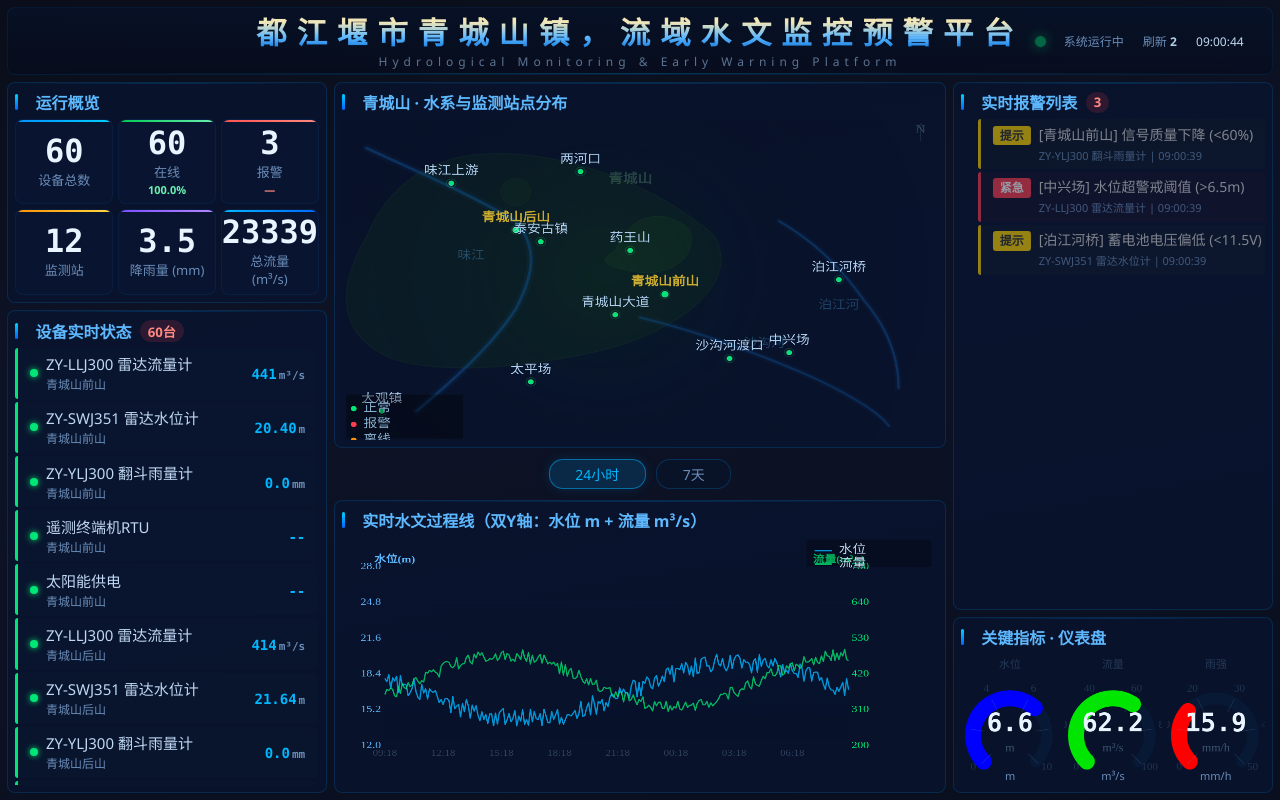
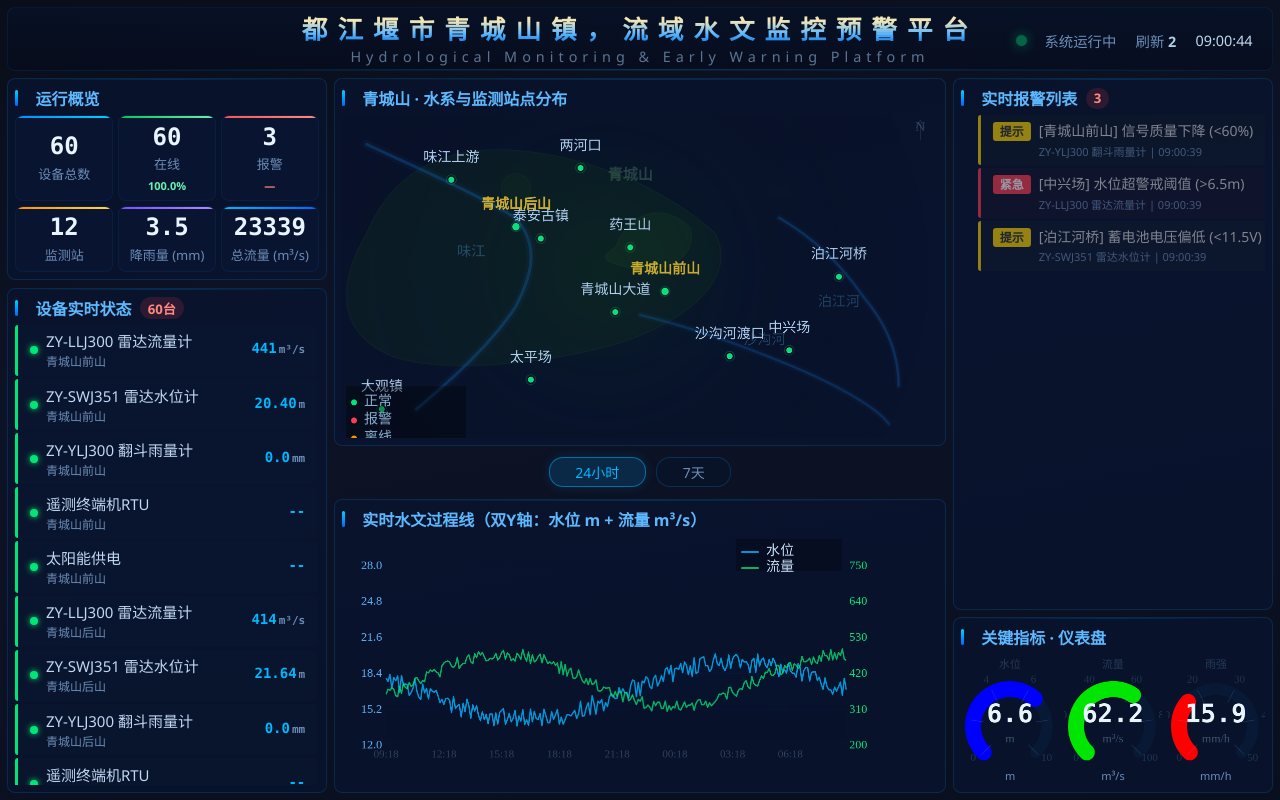
Before and after one commit to MasterMcRae/BasinWatch, a plain HTML site: page index.html in a window 1280 px wide. Drawn offline with Linux system fonts and the light colour scheme.

Commit message:
Add files via upload

```diff
--- a/index.html
+++ b/index.html
@@ -17,9 +17,9 @@
   --accent-orange:#ff9100;--accent-purple:#7c4dff;
   --text-primary:#d0e4ff;--text-secondary:#6a8db8;
   --gap:clamp(6px,0.9vh,12px);--radius:8px;
-  --fs-title:clamp(28px,3.8vh,44px);
-  --fs-sub:clamp(12px,1.4vh,16px);
-  --fs-stat-num:clamp(28px,4vh,48px);
+  --fs-title:clamp(24px,3.2vh,38px);
+  --fs-sub:clamp(14px,1.8vh,20px);
+  --fs-stat-num:clamp(22px,3vh,36px);
   --fs-stat-label:clamp(13px,1.6vh,18px);
   --fs-panel-title:clamp(16px,2vh,22px);
   --fs-device:clamp(15px,1.8vh,22px);
@@ -51,22 +51,25 @@ body{
    ============================================================ */
 .title-bar{
   grid-column:1 / -1;
-  display:flex;flex-direction:column;align-items:center;justify-content:center;
-  padding:clamp(6px,0.9vh,12px) 0 clamp(4px,0.5vh,6px) 0;
-  position:relative;overflow:hidden;
+  display:grid;grid-template-columns:1fr auto 1fr;align-items:center;
+  padding:clamp(6px,0.9vh,12px) clamp(12px,1.5vw,24px) clamp(4px,0.5vh,6px);
+  position:relative;overflow:hidden;min-height:0;
   border:1px solid rgba(0,120,200,0.12);border-radius:var(--radius);
   background:linear-gradient(180deg,rgba(6,18,42,0.7),rgba(4,10,28,0.5));
-  min-height:0;
 }
 .title-bar::after{
   content:'';position:absolute;bottom:0;left:3%;width:94%;height:1px;
   background:linear-gradient(90deg,transparent,rgba(0,180,255,0.25),transparent);
 }
+.title-center{
+  grid-column:2;display:flex;flex-direction:column;align-items:center;
+  min-width:0;overflow:hidden;
+}
 .title-bar h1{
   font-size:var(--fs-title);font-weight:800;letter-spacing:clamp(5px,0.8vw,10px);
   background:linear-gradient(180deg,#f0e6b8 20%,#5db8fe 60%,#0068d6 100%);
   -webkit-background-clip:text;-webkit-text-fill-color:transparent;
-  white-space:nowrap;line-height:1.2;
+  white-space:nowrap;line-height:1.2;overflow:hidden;text-overflow:ellipsis;max-width:72vw;
 }
 .title-bar h2{
   font-size:var(--fs-sub);font-weight:400;
@@ -74,10 +77,12 @@ body{
   white-space:nowrap;margin-top:1px;
 }
 .title-right{
-  position:absolute;right:clamp(18px,2.2vw,36px);top:50%;transform:translateY(-50%);
+  grid-column:3;justify-self:end;
   display:flex;align-items:center;gap:clamp(12px,1.5vw,24px);
-  font-size:var(--fs-sub);color:var(--text-secondary);z-index:1;
+  font-size:var(--fs-sub);color:var(--text-secondary);
+  flex-shrink:1;min-width:0;white-space:nowrap;
 }
+.title-right span{overflow:hidden;text-overflow:ellipsis;flex-shrink:1;min-width:0}
 .title-right .dot{width:7px;height:7px;border-radius:50%;background:var(--accent-green);
   box-shadow:0 0 8px var(--accent-green);animation:pulse-dot 2.2s infinite}
 @keyframes pulse-dot{0%,100%{opacity:1;transform:scale(1)}50%{opacity:.3;transform:scale(1.7)}}
@@ -104,6 +109,7 @@ body{
   padding-left:clamp(14px,1.8vw,20px);
   position:relative;display:flex;align-items:center;
   gap:clamp(6px,0.8vw,12px);flex-shrink:0;
+  overflow:hidden;text-overflow:ellipsis;white-space:nowrap;max-width:100%;
 }
 .panel-title::before{
   content:'';position:absolute;left:0;top:50%;transform:translateY(-50%);
@@ -123,6 +129,8 @@ body{
 .left-col{
   display:grid;grid-template-rows:auto 1fr;gap:var(--gap);min-height:0;
 }
+.left-col>.panel{min-height:0}
+.left-col>.panel:last-child{min-height:0}
 /* Stat cards: 2 rows × 3 cols inside a panel */
 .stat-grid{
   display:grid;grid-template-columns:repeat(3,1fr);
@@ -132,9 +140,10 @@ body{
 }
 .stat-card{
   display:flex;flex-direction:column;align-items:center;justify-content:center;
-  padding:clamp(5px,0.7vh,10px) clamp(6px,0.7vw,12px);
+  padding:clamp(6px,0.9vh,12px) clamp(4px,0.5vw,8px);
   background:rgba(10,22,52,0.7);border:1px solid rgba(0,130,220,0.10);border-radius:var(--radius);
   position:relative;overflow:hidden;transition:border-color .35s,box-shadow .35s;
+  min-height:0;gap:clamp(2px,0.3vh,4px);
 }
 .stat-card:hover{border-color:rgba(0,160,255,0.35);box-shadow:0 2px 18px rgba(0,100,200,0.12)}
 .stat-card::before{content:'';position:absolute;top:0;left:0;right:0;height:2px;border-radius:0 0 1px 1px}
@@ -147,9 +156,10 @@ body{
 .sc-val{
   font-size:var(--fs-stat-num);font-weight:800;color:#e8f4ff;line-height:1.1;
   font-family:Consolas,Monaco,"Courier New",monospace;transition:color .25s;
+  overflow:hidden;text-overflow:ellipsis;white-space:nowrap;max-width:100%;
 }
-.sc-label{font-size:var(--fs-stat-label);color:var(--text-secondary);margin-top:1px;text-align:center}
-.sc-sub{font-size:clamp(11px,1.3vh,14px);margin-top:1px;font-weight:600;text-align:center}
+.sc-label{font-size:var(--fs-stat-label);color:var(--text-secondary);margin-top:2px;text-align:center;overflow:hidden;text-overflow:ellipsis;white-space:nowrap;max-width:100%}
+.sc-sub{font-size:clamp(11px,1.3vh,14px);margin-top:2px;font-weight:600;text-align:center;overflow:hidden;text-overflow:ellipsis;white-space:nowrap;max-width:100%}
 .sc-sub.good{color:#69f0ae}.sc-sub.bad{color:#ff8a80}.sc-sub.neutral{color:#ffd740}
 
 /* Device list */
@@ -169,11 +179,11 @@ body{
 .device-dot.offline{background:var(--accent-red);box-shadow:0 0 6px var(--accent-red)}
 .device-dot.alarm{background:var(--accent-orange);box-shadow:0 0 6px var(--accent-orange);animation:blink .9s infinite}
 @keyframes blink{0%,100%{opacity:1}50%{opacity:.25}}
-.device-info{flex:1;min-width:0}
+.device-info{flex:1;min-width:0;padding-right:clamp(6px,0.7vw,10px)}
 .device-name{font-size:var(--fs-device);color:#c0d8f4;white-space:nowrap;overflow:hidden;text-overflow:ellipsis}
-.device-station{font-size:12px;color:var(--text-secondary);margin-top:1px}
-.device-val{text-align:right;flex-shrink:0}
-.device-val .v{font-size:clamp(14px,1.7vh,20px);font-weight:700;color:var(--accent-cyan);font-family:Consolas,Monaco,monospace}
+.device-station{font-size:12px;color:var(--text-secondary);margin-top:1px;white-space:nowrap;overflow:hidden;text-overflow:ellipsis;max-width:100%}
+.device-val{text-align:right;flex-shrink:0;min-width:clamp(50px,6vw,80px)}
+.device-val .v{display:inline-block;font-size:clamp(14px,1.7vh,20px);font-weight:700;color:var(--accent-cyan);font-family:Consolas,Monaco,monospace;white-space:nowrap;overflow:hidden;text-overflow:ellipsis;max-width:100%}
 .device-val .u{font-size:11px;color:var(--text-secondary);margin-left:2px}
 
 /* ============================================================
@@ -182,6 +192,7 @@ body{
 .center-col{
   display:grid;grid-template-rows:5fr auto 4fr;gap:var(--gap);min-height:0;
 }
+.center-col>.panel{min-height:0}
 /* Map */
 #map-canvas{flex:1;min-height:0;width:100%;display:block}
 /* Hydro chart */
@@ -211,6 +222,7 @@ body{
 .right-col{
   display:grid;grid-template-rows:1fr auto;gap:var(--gap);min-height:0;
 }
+.right-col>.panel{min-height:0}
 /* Alert list */
 #alertList{flex:1;overflow-y:auto;min-height:0;padding-right:2px}
 .alert-item{
@@ -229,7 +241,7 @@ body{
 .alert-tag.orange{background:var(--accent-orange);color:#fff}
 .alert-tag.yellow{background:#ffd600;color:#333}
 .alert-content{flex:1;min-width:0}
-.alert-text{font-size:var(--fs-alert);color:#d8d8d8;line-height:1.35}
+.alert-text{font-size:var(--fs-alert);color:#d8d8d8;line-height:1.35;overflow:hidden;text-overflow:ellipsis;white-space:nowrap}
 .alert-time{font-size:11px;color:var(--text-secondary);margin-top:2px}
 
 /* Gauge row */
@@ -248,8 +260,10 @@ body{
 
 <!-- ══════════════ TITLE BAR ══════════════ -->
 <div class="title-bar">
-  <h1>都江堰市青城山镇，流域水文监控预警平台</h1>
-  <h2>Hydrological Monitoring &amp; Early Warning Platform</h2>
+  <div class="title-center">
+    <h1>都江堰市青城山镇，流域水文监控预警平台</h1>
+    <h2>Hydrological Monitoring &amp; Early Warning Platform</h2>
+  </div>
   <div class="title-right">
     <div class="dot"></div><span>系统运行中</span>
     <span>刷新 <b style="color:#b0d0e8" id="hRefresh">0</b></span>
@@ -395,8 +409,7 @@ for(var i=0;i<3;i++)alerts.push(genAlert());
 function drawMap(){
   var c=document.getElementById('map-canvas');
   if(!c)return;
-  var p=c.parentElement;if(!p)return;
-  var rect=p.getBoundingClientRect();
+  var rect=c.getBoundingClientRect();
   if(rect.width<5||rect.height<5)return;
   c.width=rect.width*2;c.height=rect.height*2;
   var ctx=c.getContext('2d');ctx.scale(2,2);
@@ -500,12 +513,12 @@ function drawMap(){
 
     ctx.fillStyle=st.type==='key'?'rgba(255,210,50,.78)':'#b0d0f0';
     ctx.font=(st.type==='key'?'bold ':'')+fs+'px "Microsoft YaHei"';ctx.textAlign='center';
-    ctx.fillText(st.name,sx,sy-Math.max(10,W*.012));
+    ctx.fillText(st.name,sx,sy-Math.max(18,W*.024));
   });
 
   // Legend
   var lx=Math.max(6,W*.006),ly=H-Math.max(50,W*.05);
-  ctx.fillStyle='rgba(0,0,0,.35)';ctx.fillRect(lx-2,ly-2,Math.max(120,W*.09),Math.max(50,W*.05));
+  ctx.fillStyle='rgba(0,0,0,.35)';ctx.fillRect(lx-2,ly-2,Math.max(120,W*.09),Math.max(56,W*.056));
   [{c:'#00e676',t:'正常'},{c:'#ff3d50',t:'报警'},{c:'#ff9100',t:'离线'}].forEach(function(lg,i){
     ctx.beginPath();ctx.arc(lx+6,ly+14+i*18,3,0,Math.PI*2);ctx.fillStyle=lg.c;ctx.fill();
     ctx.fillStyle='#8ab0d0';ctx.font='14px "Microsoft YaHei"';ctx.textAlign='left';
@@ -525,8 +538,7 @@ function drawMap(){
 function drawHydro(){
   var c=document.getElementById('hydroCanvas');
   if(!c)return;
-  var p=c.parentElement;if(!p)return;
-  var rect=p.getBoundingClientRect();
+  var rect=c.getBoundingClientRect();
   if(rect.width<5||rect.height<5)return;
   c.width=rect.width*2;c.height=rect.height*2;
   var ctx=c.getContext('2d');ctx.scale(2,2);
@@ -549,9 +561,6 @@ function drawHydro(){
     ctx.fillStyle='#5db8fe';ctx.font=fsy+'px "Microsoft YaHei"';ctx.textAlign='right';
     ctx.fillText((lmx-(lmx-lmn)*(i/5)).toFixed(1),pad.l-4,gy+3);
   }
-  ctx.fillStyle='#5db8fe';ctx.font='bold '+fsy+'px "Microsoft YaHei"';ctx.textAlign='center';
-  ctx.fillText('水位(m)',pad.l+10,pad.t-5);
-
   // Right Y (Flow m³/s)
   var fmn=200,fmx=750;
   for(var i=0;i<=5;i++){
@@ -559,8 +568,6 @@ function drawHydro(){
     ctx.fillStyle='#00e676';ctx.font=fsy+'px "Microsoft YaHei"';ctx.textAlign='left';
     ctx.fillText((fmx-(fmx-fmn)*(i/5)).toFixed(0),W-pad.r-pad.r2+3,gy+3);
   }
-  ctx.fillStyle='#00e676';ctx.font='bold '+fsy+'px "Microsoft YaHei"';ctx.textAlign='center';
-  ctx.fillText('流量(m³/s)',W-pad.r-pad.r2-10,pad.t-5);
 
   // X labels
   var xs=Math.max(1,Math.floor(L.length/8)),fsx=Math.max(11,W*.010);
@@ -585,13 +592,15 @@ function drawHydro(){
   for(var i=0;i<F.length;i++){var gx=pad.l+pw*(i/(F.length-1)),gy=pad.t+ph*(1-(F[i]-fmn)/(fmx-fmn));i===0?ctx.moveTo(gx,gy):ctx.lineTo(gx,gy)}
   ctx.strokeStyle='rgba(0,230,118,.76)';ctx.lineWidth=Math.max(1.4,W*.0012);ctx.lineJoin='round';ctx.stroke();
 
-  // Legend
-  ctx.fillStyle='rgba(0,0,0,.25)';ctx.fillRect(W-135,3,128,32);
+  // Legend — 左移避开右侧 Y 轴标签区域
+  var legendX = W - pad.r - pad.r2 - 110;  // 紧贴右 Y 轴左侧
+  var legendW = 106, legendH = 32;
+  ctx.fillStyle='rgba(0,0,0,.25)';ctx.fillRect(legendX, 3, legendW, legendH);
   [{c:'rgba(0,180,255,.82)',t:'水位'},{c:'rgba(0,230,118,.76)',t:'流量'}].forEach(function(lg,i){
     ctx.strokeStyle=lg.c;ctx.lineWidth=2;ctx.lineCap='round';
-    ctx.beginPath();ctx.moveTo(W-126,16+i*16);ctx.lineTo(W-110,16+i*16);ctx.stroke();
+    ctx.beginPath();ctx.moveTo(legendX+6, 16+i*16);ctx.lineTo(legendX+22, 16+i*16);ctx.stroke();
     ctx.fillStyle='#c0d8f0';ctx.font='14px "Microsoft YaHei"';ctx.textAlign='left';
-    ctx.fillText(lg.t,W-102,19+i*16);
+    ctx.fillText(lg.t, legendX+30, 19+i*16);
   });
 }
 
@@ -612,7 +621,7 @@ function drawGauge(canvas,val,max,color,unit){
   canvas.width=Math.round(W*2);canvas.height=Math.round(H*2);
   var ctx=canvas.getContext('2d');ctx.scale(2,2);
   ctx.clearRect(0,0,W,H);
-  var cx=W/2,cy=H*.62,r=Math.min(cx,cy)-clamp(8,1.5*vh,18);
+  var cx=W/2,cy=H*0.55,r=Math.min(cx,cy,Math.min(cx,H-cy))-clamp(8,1.5*vh,18);
   var sa=.75*Math.PI,ea=2.25*Math.PI;
   // BG arc
   ctx.beginPath();ctx.arc(cx,cy,r,sa,ea);
```
